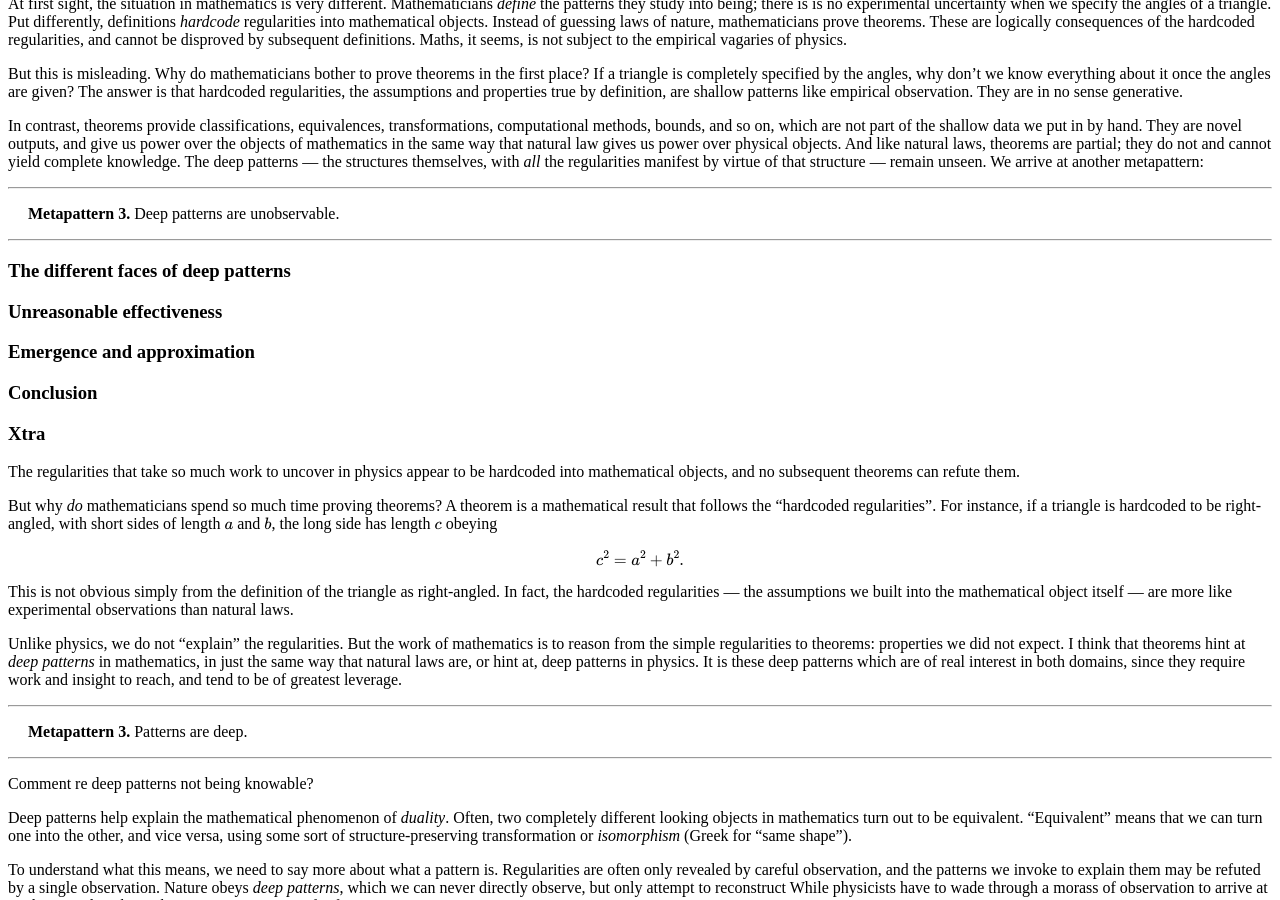
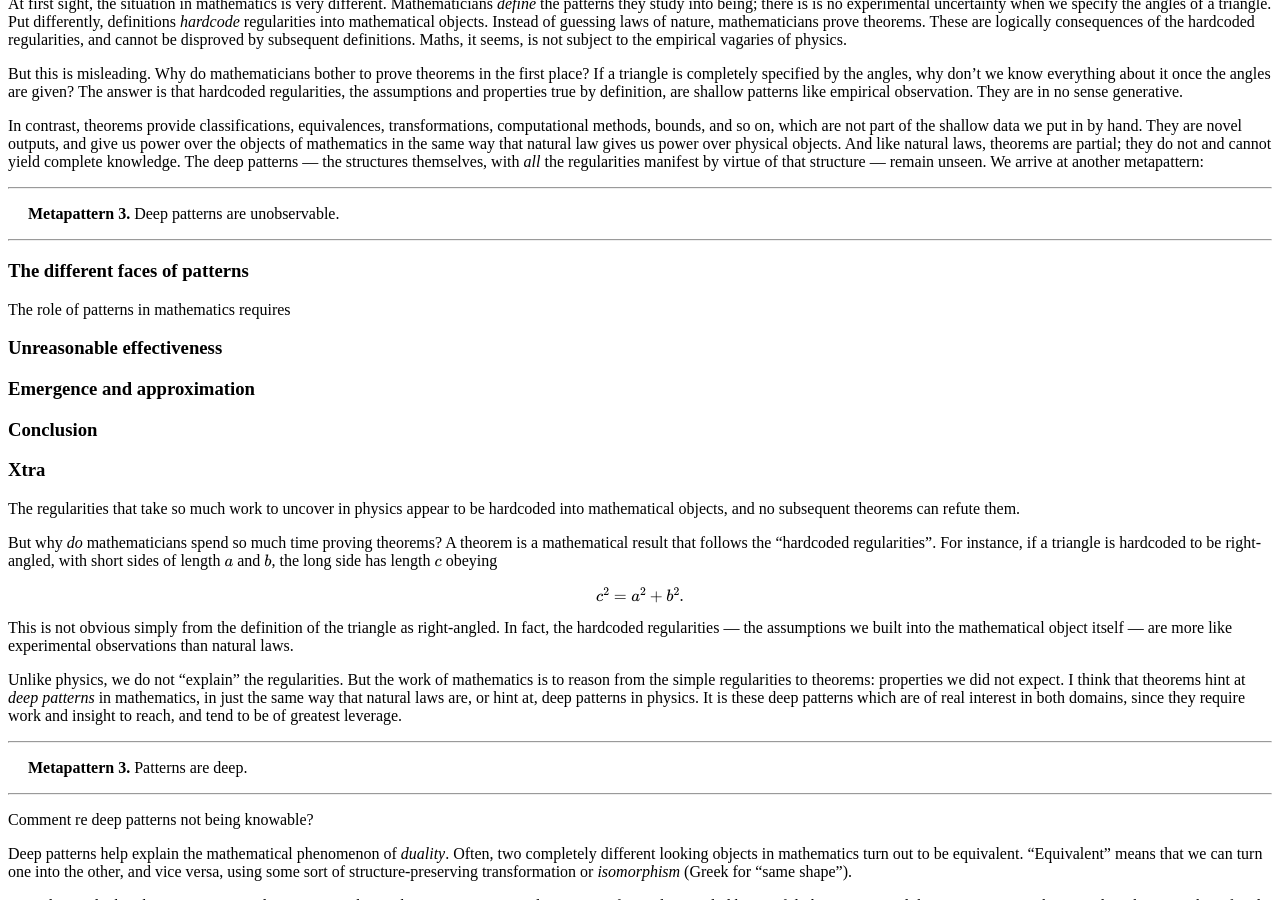
Before and after one commit to hapax/hapax.github.io, a Jekyll site: the page built from assets/patterns.md, in a window 1280 px wide and 900 px high, scrolled down 1050 px. Built offline with Jekyll 4.4.1, drawn with Linux system fonts in a browser that asks for light colours; our own code applies the rules of GitHub Pages for plain Markdown files; formulas are drawn with MathJax 3; a script that is not in the unit is left out.

Commit message:
Update blog

```diff
--- a/assets/patterns.md
+++ b/assets/patterns.md
@@ -115,9 +115,9 @@ We arrive at another metapattern:
 
 ---
 
-### The different faces of deep patterns
+### The different faces of patterns
 
-
+The role of patterns in mathematics requires
 
 ### Unreasonable effectiveness
 
```
Also changed, not shown: _posts/2020-02-24-napkin-hacks.md (+1 -1 lines).
